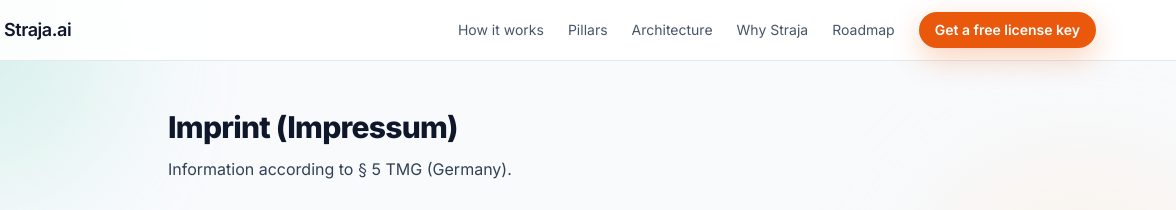
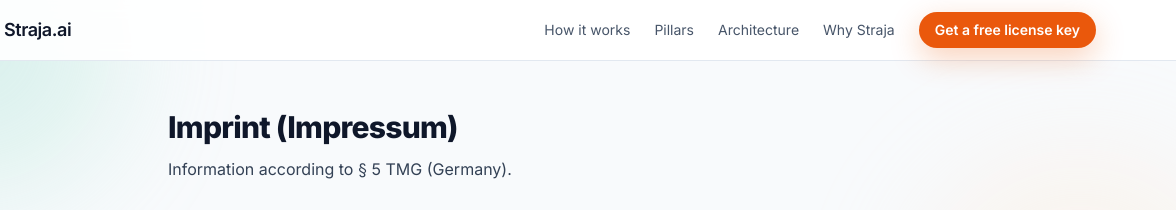
Before and after one commit to somanole/straja-web, a website: page imprint.html in a window 1280 px wide. Shown: the top 210 px of the page, 104-1280 px from the left. Drawn offline with nearby package versions, Linux system fonts and the light colour scheme.

Commit message:
remove roadmap menu link

```diff
--- a/imprint.html
+++ b/imprint.html
@@ -66,7 +66,6 @@
       <a href="index.html#pillars" class="text-sm text-slate-600 hover:text-slate-900">Pillars</a>
       <a href="index.html#architecture" class="text-sm text-slate-600 hover:text-slate-900">Architecture</a>
       <a href="index.html#why" class="text-sm text-slate-600 hover:text-slate-900">Why Straja</a>
-      <a href="index.html#roadmap" class="text-sm text-slate-600 hover:text-slate-900">Roadmap</a>
       <a href="index.html#signup" class="rounded-full bg-accent-600 px-4 py-2 text-sm font-semibold text-white shadow-glow hover:bg-accent-500">Get a free license key</a>
     </nav>
     <button id="menuBtn" class="md:hidden inline-flex items-center justify-center rounded-md p-2 hover:bg-slate-100" aria-label="Open menu">
@@ -79,7 +78,6 @@
       <a href="index.html#pillars" class="py-2 text-slate-700">Pillars</a>
       <a href="index.html#architecture" class="py-2 text-slate-700">Architecture</a>
       <a href="index.html#why" class="py-2 text-slate-700">Why Straja</a>
-      <a href="index.html#roadmap" class="py-2 text-slate-700">Roadmap</a>
       <a href="index.html#signup"
    class="mt-2 mx-auto w-fit rounded-full bg-accent-600 px-4 py-2 text-sm font-semibold text-white shadow-glow hover:bg-accent-500 transition">
    Get a free license key
```
Also changed, not shown: privacy.html (+0 -2 lines).
